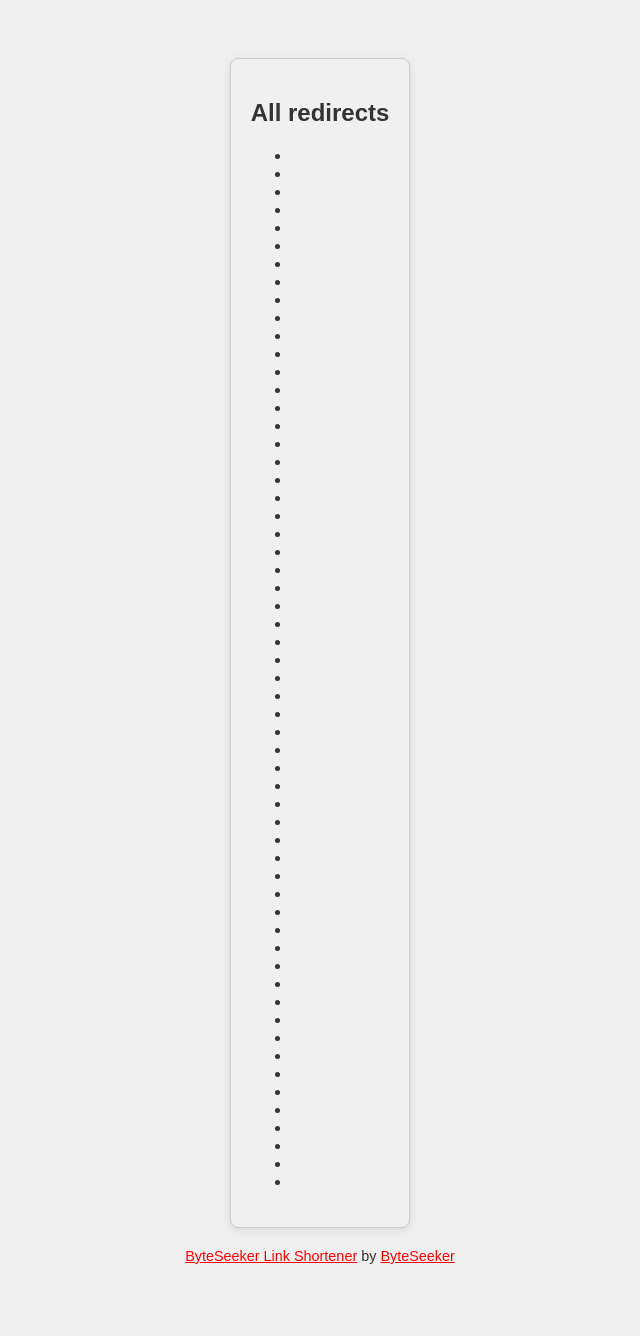
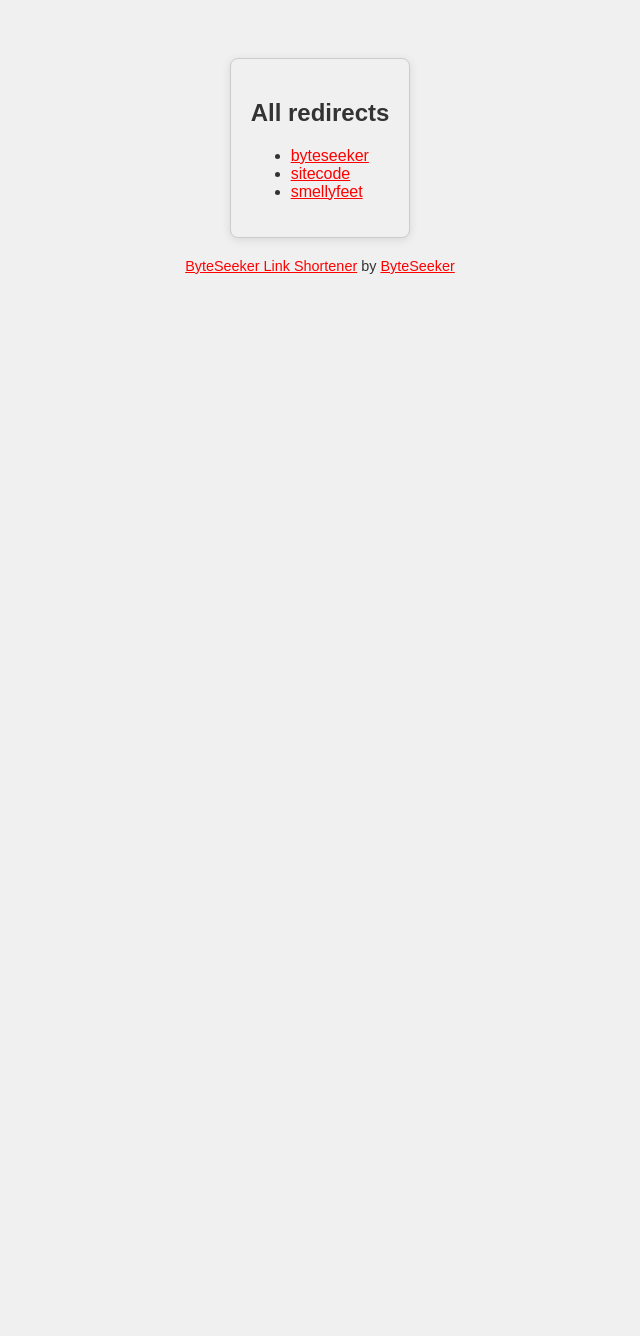
Before and after one commit to byteseekersocial/gh-pages-urlshortener, a Jekyll site: the page built from index.md, in a window 1280 px wide. Shown: the whole page, without its empty margins (320-960 px from the left). Built offline with Jekyll 4.4.1, drawn with Linux system fonts in a browser that asks for light colours; after the commit the page ends 900 px from its top, so only the background shows below that.

Commit message:
Update index.md

```diff
--- a/index.md
+++ b/index.md
@@ -4,7 +4,7 @@ layout: index
 ---
 <h1>All redirects</h1>
 <ul>
-{% for s in site. %}
+{% for s in site.go %}
     <li><a href="{{s.url | replace: '/go', 'go' }}">{{ s.url | replace: '.html', '' | replace: '/go/', '' }}</a></li>
 {% endfor %}
 </ul>
```
